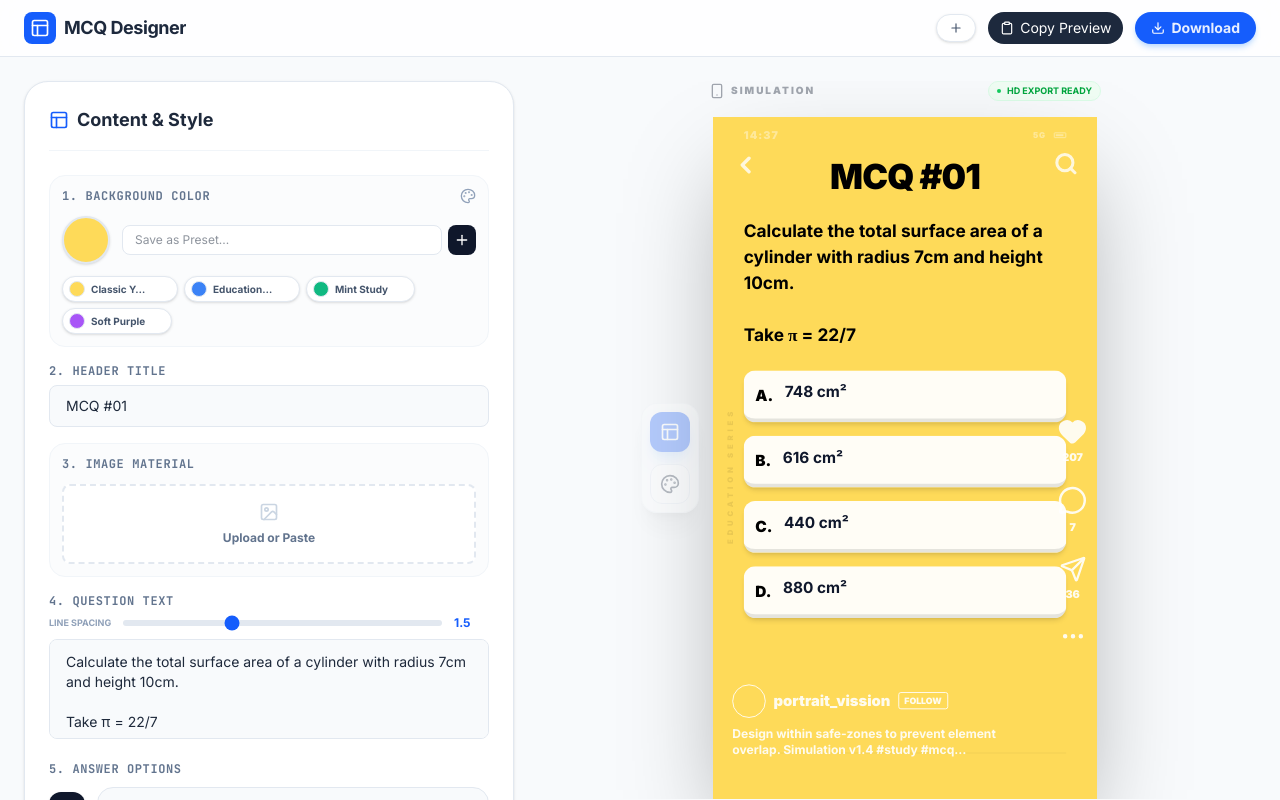
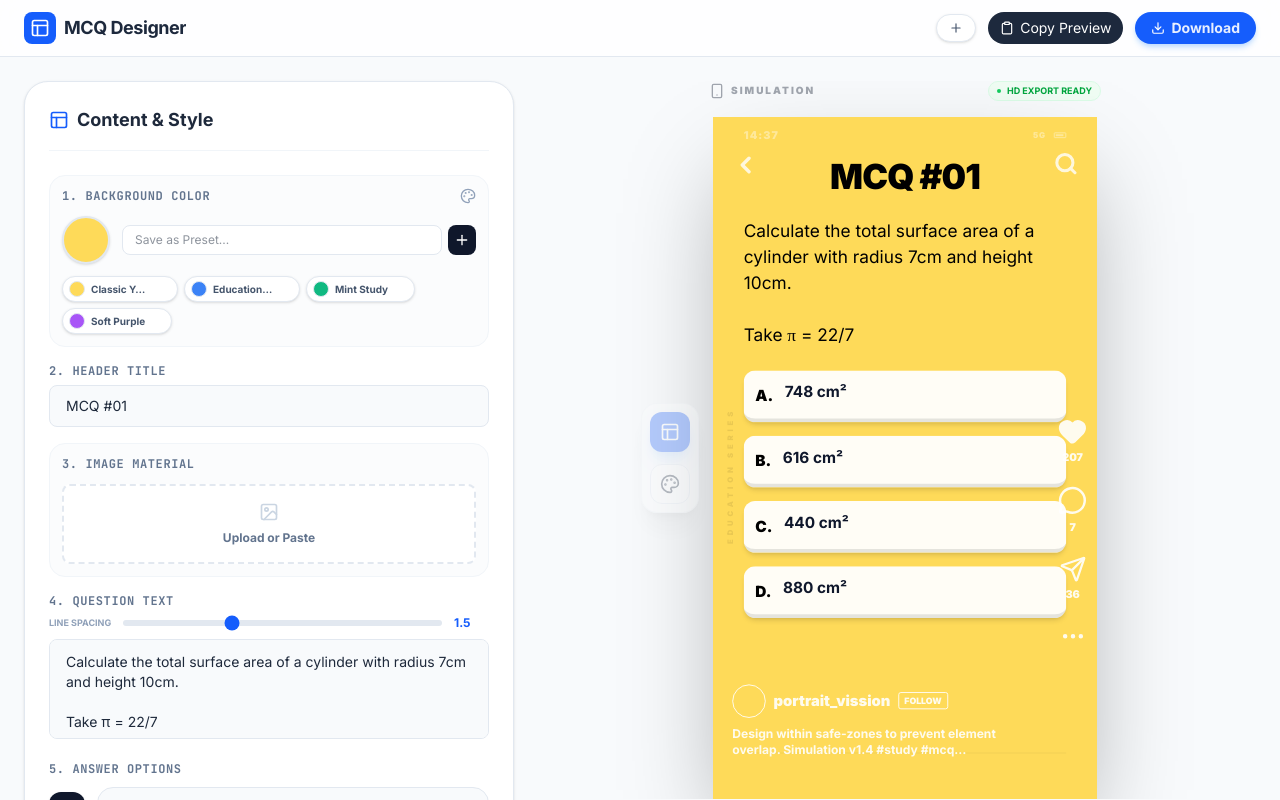
Before and after one commit to LongJumpingWolf/CorpusMedicus, a React (Vite) app: page / in a window 1280 px wide. Shown: the top 800 px of the page. Built offline with nearby package versions, Linux system fonts and the light colour scheme.

Commit message:
feat: update question text font-weight to normal
Change base question text to normal weight for modern appearance.

Co-authored-by: LongJumpingWolf <228855015+LongJumpingWolf@users.noreply.github.com>

```diff
--- a/src/App.tsx
+++ b/src/App.tsx
@@ -809,7 +809,7 @@ export default function App() {
 
                           <div className="flex-1 flex flex-col">
                             <p
-                              className="font-bold text-black mb-6 whitespace-pre-wrap flex-none"
+                              className="font-normal text-black mb-6 whitespace-pre-wrap flex-none"
                               style={{
                                 fontSize: `${data.fontSettings.questionSize}px`,
                                 lineHeight: data.fontSettings.questionLineHeight
```
